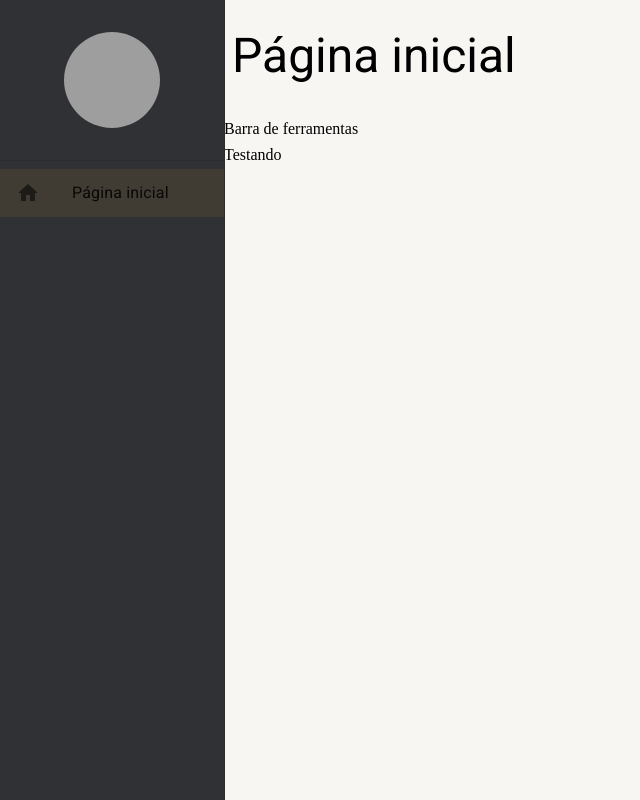
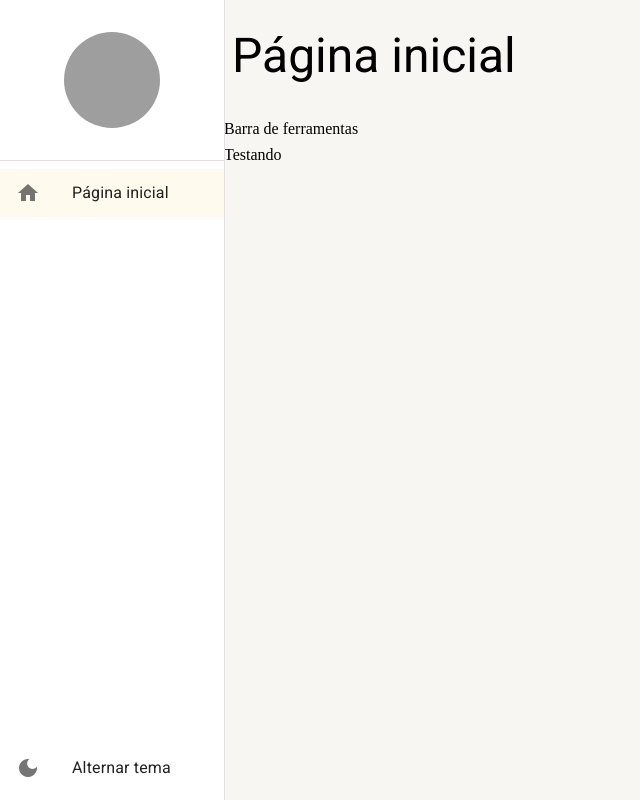
Before and after one commit to antoniojunio/react-materialui, a React (Create React App) app: page /pagina-inicial in a window 1280 px wide. Shown: the whole page, without its empty margins (0-640 px from the left). Built offline with nearby package versions, Linux system fonts and the light colour scheme; grey boxes are pictures that could not be loaded.

Commit message:
feat: adiconado tema

```diff
--- a/src/shared/components/menu-lateral/MenuLateral.tsx
+++ b/src/shared/components/menu-lateral/MenuLateral.tsx
@@ -1,6 +1,6 @@
 import { Avatar, Divider, Drawer, Icon, List, ListItemButton, ListItemIcon, ListItemText, useMediaQuery, useTheme } from '@mui/material'
 import { Box } from '@mui/system'
-import { useDrawerContext } from '../../contexts'
+import { useAppThemeContext, useDrawerContext } from '../../contexts'
 import { useMatch, useNavigate, useResolvedPath } from 'react-router-dom'
 
 interface IDrawerProviderProps {
@@ -40,7 +40,8 @@ export const MenuLateral: React.FC<IDrawerProviderProps> = ({ children }) => {
   const theme = useTheme()
   const smDown = useMediaQuery(theme.breakpoints.down('sm'))
 
-  const { isDrawerOpen, toggleDrawerOpen, drawerOptions } = useDrawerContext()
+  const { isDrawerOpen, drawerOptions, toggleDrawerOpen } = useDrawerContext()
+  const { toggleTheme } = useAppThemeContext()
 
   return (
     <>
@@ -75,6 +76,17 @@ export const MenuLateral: React.FC<IDrawerProviderProps> = ({ children }) => {
             </List>
           </Box>
 
+          <Box>
+            <List component='nav'>
+              <ListItemButton onClick={toggleTheme}>
+                <ListItemIcon>
+                  <Icon>dark_mode</Icon>
+                </ListItemIcon>
+                <ListItemText primary='Alternar tema' />
+              </ListItemButton>
+            </List>
+          </Box>
+
         </Box>
       </Drawer>
 
--- a/src/shared/contexts/DrawerContext.tsx
+++ b/src/shared/contexts/DrawerContext.tsx
@@ -1,21 +1,21 @@
 import React, { createContext, useCallback, useContext, useState } from 'react'
 
 interface IDrawerOption {
-  icon: string
-  path: string
-  label: string
+  icon: string;
+  path: string;
+  label: string;
 }
+
 interface IDrawerContextData {
-  isDrawerOpen: boolean
-  toggleDrawerOpen: () => void
-  drawerOptions: IDrawerOption[]
-  setDrawerOptions: (newDrawerOptions: IDrawerOption[]) => void
+  isDrawerOpen: boolean;
+  toggleDrawerOpen: () => void;
+  drawerOptions: IDrawerOption[];
+  setDrawerOptions: (newDrawerOptions: IDrawerOption[]) => void;
 }
 
 interface IDrawerProviderProps {
   children: React.ReactNode;
 }
-
 
 const DrawerContext = createContext({} as IDrawerContextData)
 
@@ -26,21 +26,30 @@ export const useDrawerContext = () => {
 export const DrawerProvider: React.FC<IDrawerProviderProps> = ({
   children,
 }) => {
+  const [drawerOptions, setDrawerOptions] = useState<IDrawerOption[]>([])
   const [isDrawerOpen, setIsDrawerOpen] = useState(false)
-  const [drawerOptions, setDrawerOptions] = useState<IDrawerOption[]>([])
 
   const toggleDrawerOpen = useCallback(() => {
-    setIsDrawerOpen(oldDrawerOpen => !oldDrawerOpen )
+    setIsDrawerOpen((oldDrawerOpen) => !oldDrawerOpen)
   }, [])
 
-  const handleSetDrawerOptions = useCallback((newDrawerOptions: IDrawerOption[]) => {
-    setDrawerOptions(newDrawerOptions)
-  }, [])
+  const handleSetDrawerOptions = useCallback(
+    (newDrawerOptions: IDrawerOption[]) => {
+      setDrawerOptions(newDrawerOptions)
+    },
+    []
+  )
 
   return (
-    <DrawerContext.Provider value={{ isDrawerOpen, drawerOptions, toggleDrawerOpen, setDrawerOptions: handleSetDrawerOptions }}>
+    <DrawerContext.Provider
+      value={{
+        isDrawerOpen,
+        drawerOptions,
+        toggleDrawerOpen,
+        setDrawerOptions: handleSetDrawerOptions,
+      }}
+    >
       {children}
     </DrawerContext.Provider>
-
   )
 }
--- a/src/shared/contexts/ThemeContext.tsx
+++ b/src/shared/contexts/ThemeContext.tsx
@@ -1,9 +1,14 @@
-import React, { createContext, useCallback, useContext, useMemo, useState } from 'react'
-import { ThemeProvider } from '@emotion/react'
-import { Box } from '@mui/material'
+import {
+  createContext,
+  useCallback,
+  useContext,
+  useMemo,
+  useState,
+} from 'react'
+import { ThemeProvider } from '@mui/material'
+import { Box } from '@mui/system'
 
 import { DarkTheme, LightTheme } from './../themes'
-
 
 interface IThemeContextData {
   themeName: 'light' | 'dark';
@@ -26,23 +31,28 @@ export const AppThemeProvider: React.FC<IAppThemeProviderProps> = ({
   const [themeName, setThemeName] = useState<'light' | 'dark'>('light')
 
   const toggleTheme = useCallback(() => {
-    setThemeName(oldThemeName => oldThemeName === 'light' ? 'dark' : 'light')
+    setThemeName((oldThemeName) =>
+      oldThemeName === 'light' ? 'dark' : 'light'
+    )
   }, [])
 
   const theme = useMemo(() => {
-    if(themeName === 'light') return LightTheme
+    if (themeName === 'light') return LightTheme
 
     return DarkTheme
   }, [themeName])
 
   return (
     <ThemeContext.Provider value={{ themeName, toggleTheme }}>
-      <ThemeProvider theme={DarkTheme}>
-        <Box width="100vw" height="100vh" bgcolor={theme.palette.background.default}>
+      <ThemeProvider theme={theme}>
+        <Box
+          width="100vw"
+          height="100vh"
+          bgcolor={theme.palette.background.default}
+        >
           {children}
         </Box>
       </ThemeProvider>
     </ThemeContext.Provider>
-
   )
 }
--- a/src/shared/themes/Dark.ts
+++ b/src/shared/themes/Dark.ts
@@ -3,6 +3,7 @@ import { cyan, yellow } from '@mui/material/colors'
 
 export const DarkTheme = createTheme({
   palette: {
+    mode: 'dark',
     primary: {
       main: yellow[700],
       dark: yellow[800],
@@ -18,6 +19,11 @@ export const DarkTheme = createTheme({
     background: {
       paper: '#303134',
       default: '#202124',
+    },
+  },
+  typography: {
+    allVariants: {
+      color: 'white',
     }
   }
 })
```
Also changed, not shown: 2 other files (tests, documents, lock files or other folders).
